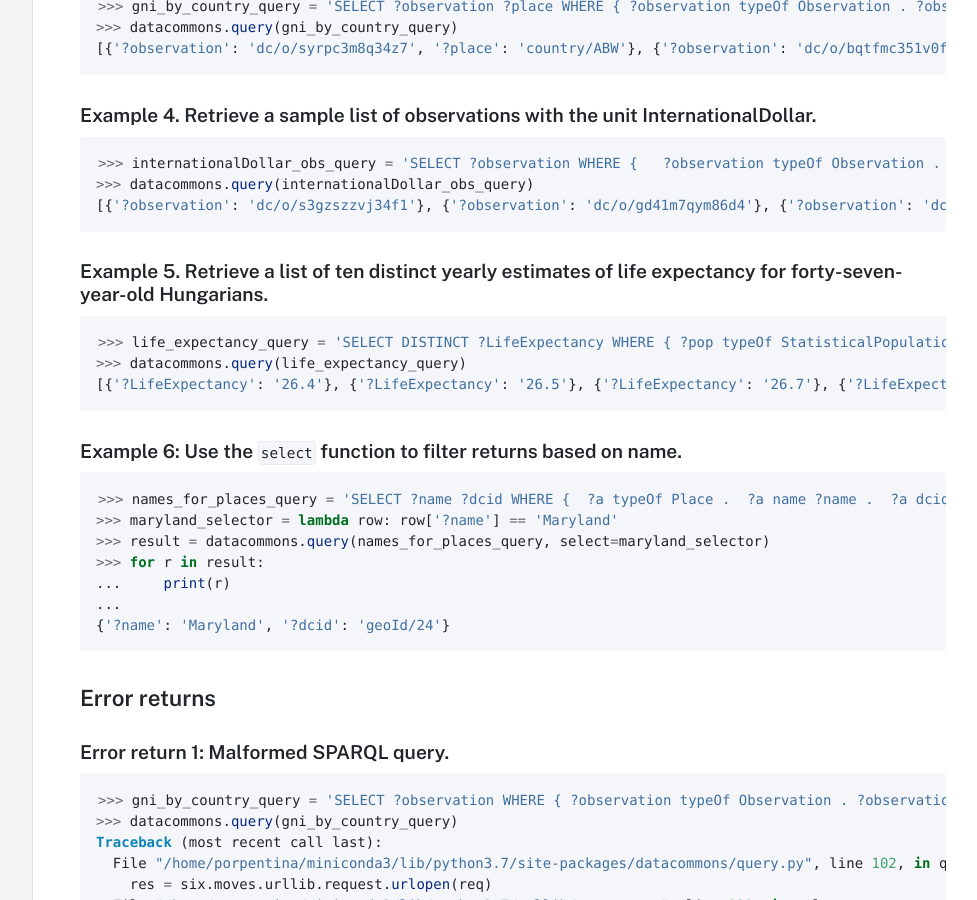
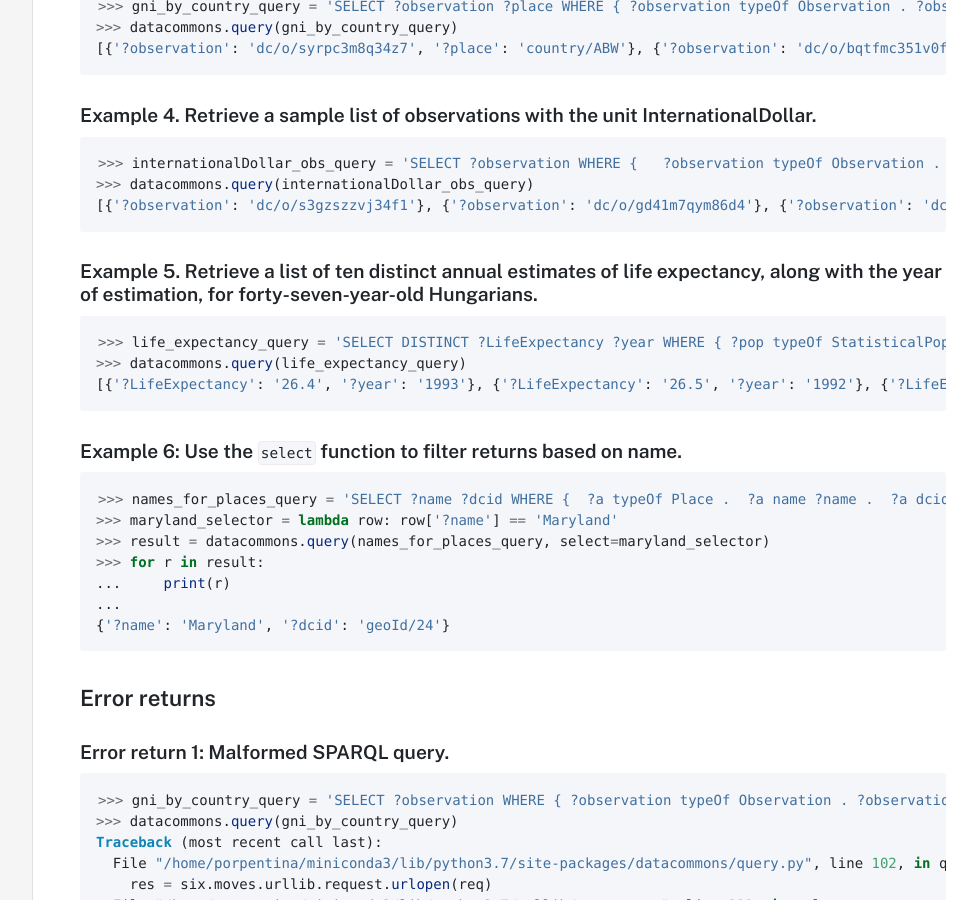
Before and after one commit to datacommonsorg/docsite, a Jekyll site: the page built from api/python/query.md, in a window 1280 px wide and 900 px high, scrolled down 1800 px. Shown: the whole window, without its empty margins (287-1264 px from the left). Built offline with Jekyll 4.4.1, drawn with Linux system fonts in a browser that asks for light colours; comment, search, counter and statistics services are not loaded.

Commit message:
life exp + year

````diff
--- a/api/python/query.md
+++ b/api/python/query.md
@@ -76,12 +76,12 @@ The response contains an array of dictionaries, each corresponding to one node m
 [{'?observation': 'dc/o/s3gzszzvj34f1'}, {'?observation': 'dc/o/gd41m7qym86d4'}, {'?observation': 'dc/o/wq62twxx902p4'}, {'?observation': 'dc/o/d93kzvns8sq4c'}, {'?observation': 'dc/o/6s741lstdqrg4'}, {'?observation': 'dc/o/2kcq1xjkmrzmd'}, {'?observation': 'dc/o/ced6jejwv224f'}, {'?observation': 'dc/o/q31my0dmcryzd'}, {'?observation': 'dc/o/96frt9w0yjwxf'}, {'?observation': 'dc/o/rvjz5xn9mlg73'}]
 ```
 
-#### Example 5. Retrieve a list of ten distinct yearly estimates of life expectancy for forty-seven-year-old Hungarians.
+#### Example 5. Retrieve a list of ten distinct annual estimates of life expectancy, along with the year of estimation, for forty-seven-year-old Hungarians.
 
 ```python
->>> life_expectancy_query = 'SELECT DISTINCT ?LifeExpectancy WHERE { ?pop typeOf StatisticalPopulation . ?o typeOf Observation . ?pop dcid dc/p/grjmhz7x2kc9f . ?o observedNode ?pop . ?o measuredValue ?LifeExpectancy } ORDER BY ASC(?LifeExpectancy) LIMIT 10'
+>>> life_expectancy_query = 'SELECT DISTINCT ?LifeExpectancy ?year WHERE { ?pop typeOf StatisticalPopulation . ?o typeOf Observation . ?pop dcid dc/p/grjmhz7x2kc9f . ?o observedNode ?pop . ?o measuredValue ?LifeExpectancy . ?o observationDate ?year } ORDER BY ASC(?LifeExpectancy) LIMIT 10'
 >>> datacommons.query(life_expectancy_query)
-[{'?LifeExpectancy': '26.4'}, {'?LifeExpectancy': '26.5'}, {'?LifeExpectancy': '26.7'}, {'?LifeExpectancy': '26.8'}, {'?LifeExpectancy': '26.9'}, {'?LifeExpectancy': '27.2'}, {'?LifeExpectancy': '27.4'}, {'?LifeExpectancy': '27.5'}, {'?LifeExpectancy': '28.1'}, {'?LifeExpectancy': '28.3'}]
+[{'?LifeExpectancy': '26.4', '?year': '1993'}, {'?LifeExpectancy': '26.5', '?year': '1992'}, {'?LifeExpectancy': '26.7', '?year': '1990'}, {'?LifeExpectancy': '26.7', '?year': '1994'}, {'?LifeExpectancy': '26.8', '?year': '1991'}, {'?LifeExpectancy': '26.9', '?year': '1995'}, {'?LifeExpectancy': '27.2', '?year': '1996'}, {'?LifeExpectancy': '27.4', '?year': '1999'}, {'?LifeExpectancy': '27.5', '?year': '1997'}, {'?LifeExpectancy': '27.5', '?year': '1998'}]
 ```
 
 #### Example 6: Use the `select` function to filter returns based on name.
````
